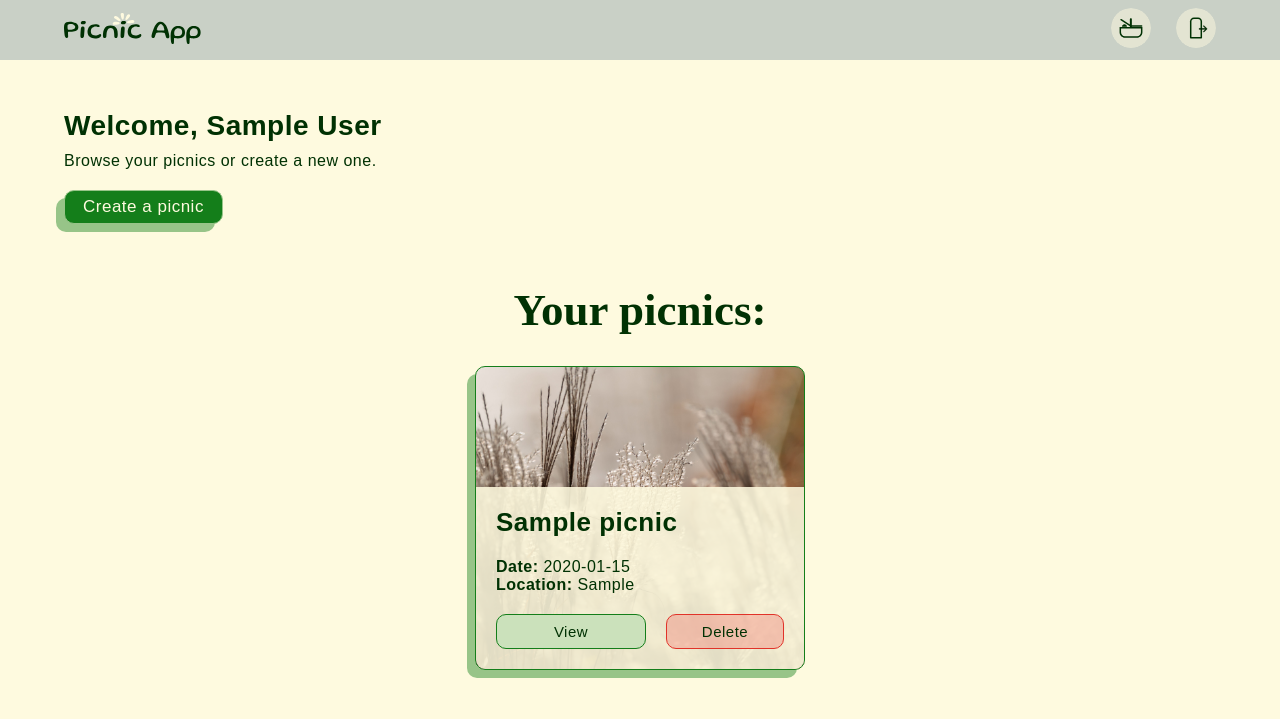
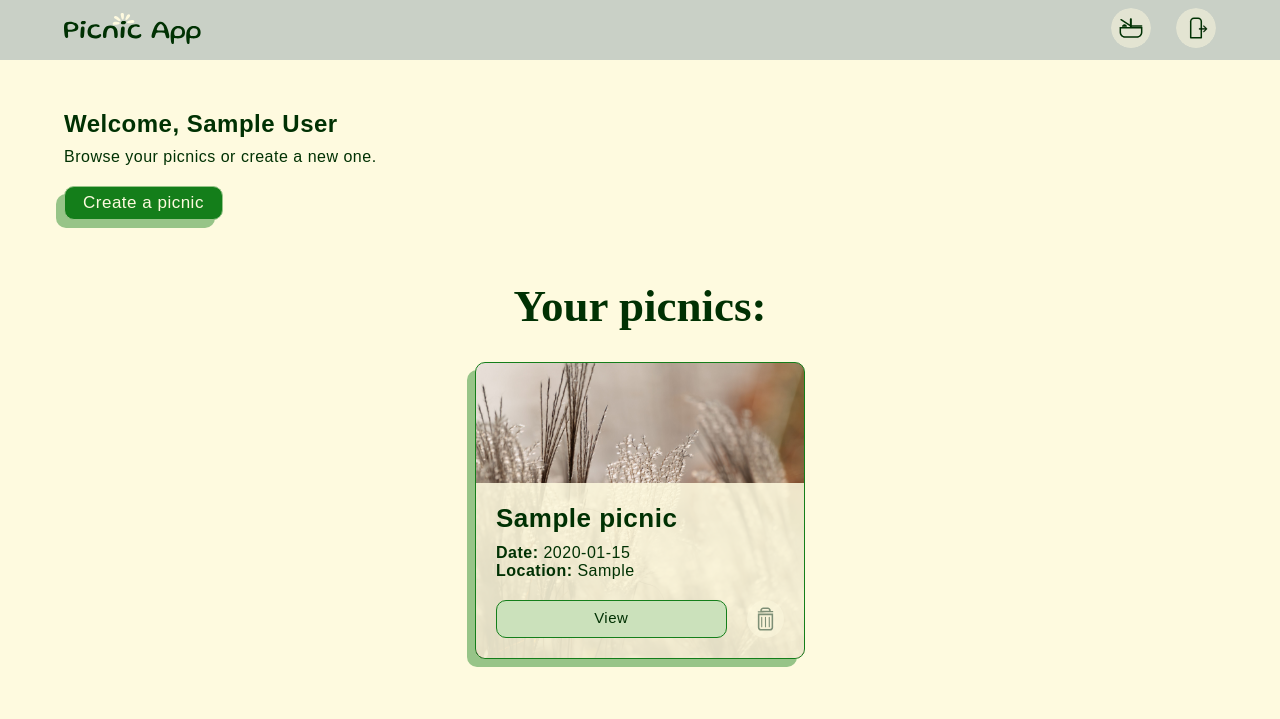
Before and after one commit to Jenea-G/web-project-1, a Flask app: page /picnics in a window 1280 px wide. Shown: the top 719 px of the page. Run offline with Flask 3, Linux system fonts and the light colour scheme; a user stored in the database is signed in; tables that the repository leaves empty hold one stand-in row (values such as "Sample post"); some web fonts are replaced.

Commit message:
replace delete button with  icon on picnics page

```diff
--- a/static/css/style.css
+++ b/static/css/style.css
@@ -22,7 +22,8 @@
     --accent-light-50: #f2d59678;
     --header-bg: #C9D0C6;
     --background: #FEFADF;
-    --background-50: rgb(254, 250, 223, 0.6);
+    /* --background-50: rgb(254, 250, 223, 0.6); */
+    --background-50: #FEFBE5;
     --text: #003103;
     --text-60: #00310396;
     --text-40: #00310366;
@@ -90,14 +91,14 @@ h1 {
 }
 
 h2 {
-    font-size: 28px;
+    font-size: 26px;
     font-weight: 800;
     margin-bottom: 10px;
 }
 
 h3 {
-    font-size: 26px;
-    margin-bottom: 20px;
+    font-size: 24px;
+    margin-bottom: 10px;
 }
 
 .p-special {
@@ -132,7 +133,6 @@ h3 {
     border: 1px solid var(--background);
     border-radius: var(--radius);
     box-shadow: -10px 10px 0 0 var(--primary-light);
-
     cursor: url(/static/images/flower.svg), auto;
     transition: 0.3s;
 }
@@ -240,7 +240,6 @@ h3 {
     border-radius: 5px;
     padding: 0 5px 2px;
     color: var(--primary);
-
     transition: 0.3s;
 }
 
@@ -286,7 +285,6 @@ h3 {
     border: 1px solid var(--header-bg);
     background-color: var(--primary-light-50);
     border-radius: var(--radius) 2px 0 0;
-
     cursor: pointer;
 }
 
@@ -392,12 +390,43 @@ h3 {
 }
 
 .picnic-action-delete {
+    flex: 0 0 37.5px;
+    padding: 0;
+    background-color: transparent;
+    border: none;
+}
+
+.delete-picnic-btn {
+    display: block;
+    padding: 0;
+    border: none;
+    background: transparent;
+    cursor: pointer;
+    width: 37.5px;
+    height: 37.5px;
+    border-radius: 50%;
+}
+
+.delete-picnic-btn img {
+    height: 37.5px;
+}
+
+.picnic-action:hover {
+    transform: translate(1px, -1px);
+    color: var(--primary);
+}
+
+.delete-picnic-btn:hover {
+    background-color: var(--secondary-light);
+}
+
+.picnic-confirm-delete {
     padding: 0;
     background-color: var(--secondary-light-50);
     border-color: var(--secondary);
 }
 
-.picnic-action-delete button {
+.picnic-confirm-delete button {
     display: block;
     width: 100%;
     height: 100%;
@@ -406,11 +435,6 @@ h3 {
     background: transparent;
     font: inherit;
     cursor: pointer;
-}
-
-.picnic-action:hover {
-    transform: translate(1px, -1px);
-    color: var(--primary);
 }
 
 /* ====== picnic page ==== */
@@ -534,6 +558,11 @@ h3 {
 
 /* --- unclaimed items section ------ */
 .unclaimed-items {
+    padding: 40px;
+    background: var(--background-50);
+    border: 1px solid var(--accent);
+    /* background: white; */
+    border-radius: 55px;
     margin-bottom: 50px;
 }
 
@@ -614,8 +643,13 @@ h2.unclaimed {
     padding: 0 10px;
 }
 
-.item-claimant .claimant-waiting {
+.item-claimant .waiting {
+    font-weight: 300;
     color: var(--text-60);
+}
+
+.waiting .p-special {
+    line-height: 0.5;
 }
 
 .item-action {
@@ -848,11 +882,6 @@ input[type="checkbox"]:disabled {
 }
 
 @media (max-width: 1000px) {
-    h2 {
-        font-size: 28px;
-        margin-bottom: 15px;
-    }
-
     .picnics-grid {
         grid-template-columns: repeat(2, 1fr);
     }
--- a/static/js/app.js
+++ b/static/js/app.js
@@ -52,7 +52,7 @@ deletePicnicBtns.forEach((deletePicnicBtn) => {
 
     confirmForm.action = deleteUrl;
     confirmForm.method = "POST";
-    confirmForm.classList.add("picnic-action", "picnic-action-delete");
+    confirmForm.classList.add("picnic-action", "picnic-confirm-delete");
     confirmBtn.textContent = "Confirm";
     confirmBtn.type = "submit";
     confirmForm.appendChild(confirmBtn);
--- a/templates/picnic.html
+++ b/templates/picnic.html
@@ -159,7 +159,7 @@
                             {% endif %}
 
                             {% else %}
-                            <p class="waiting">Waiting for a hero</p>
+                            <p class="waiting">Waiting for a hero <span class="p-special">👀</span></p>
 
                             {% endif %}
 
--- a/templates/picnics.html
+++ b/templates/picnics.html
@@ -3,7 +3,7 @@
 <section>
     <div class="container">
         <div class="intro">
-            <h2>Welcome, {{ current_user.name }}</h2>
+            <h3>Welcome, {{ current_user.name }}</h3>
 
             <p>Browse your picnics or create a new one.</p>
             <a class="btn btn-small btn-small--green" href="{{ url_for('picnic_bp.create_picnic') }}">
@@ -24,7 +24,7 @@
                 <div class="picnic-card">
                     <div class="picnic-card-img"></div>
                     <div class="picnic-card-content">
-                        <h3>{{ picnic.picnic_name }}</h3>
+                        <h2>{{ picnic.picnic_name }}</h2>
                         <p><span>Date: </span>{{ picnic.date }}</p>
                         <p><span>Location: </span>{{ picnic.location }}</p>
                         <div class="picnic-card-actions">
@@ -36,7 +36,7 @@
                                 <button type="submit" class="delete-picnic-btn"
                                     data-picnic-name="{{ picnic.picnic_name }}"
                                     data-delete-url="{{ url_for('picnic_bp.delete_picnic', picnic_id=picnic.id) }}">
-                                    Delete
+                                    <img src="/static/images/delete.svg" alt="">
                                 </button>
 
                             </form>
```
